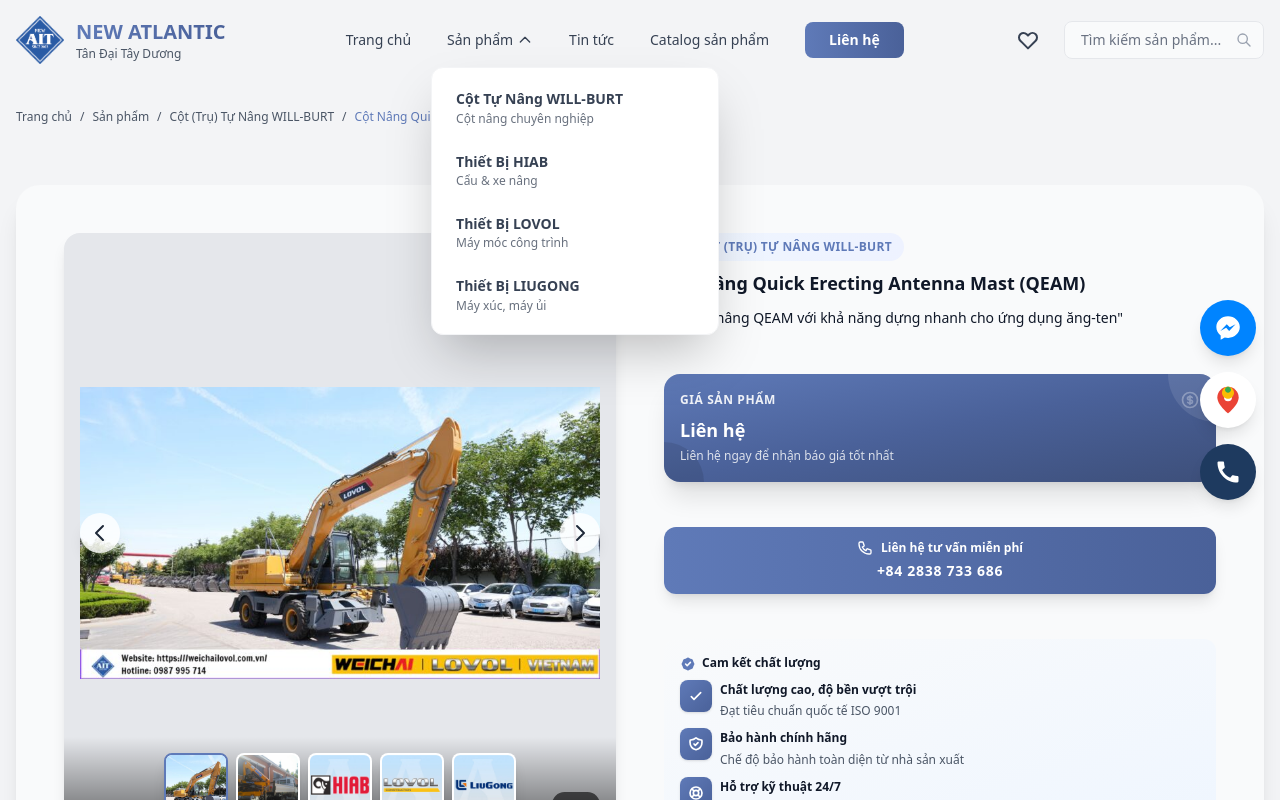
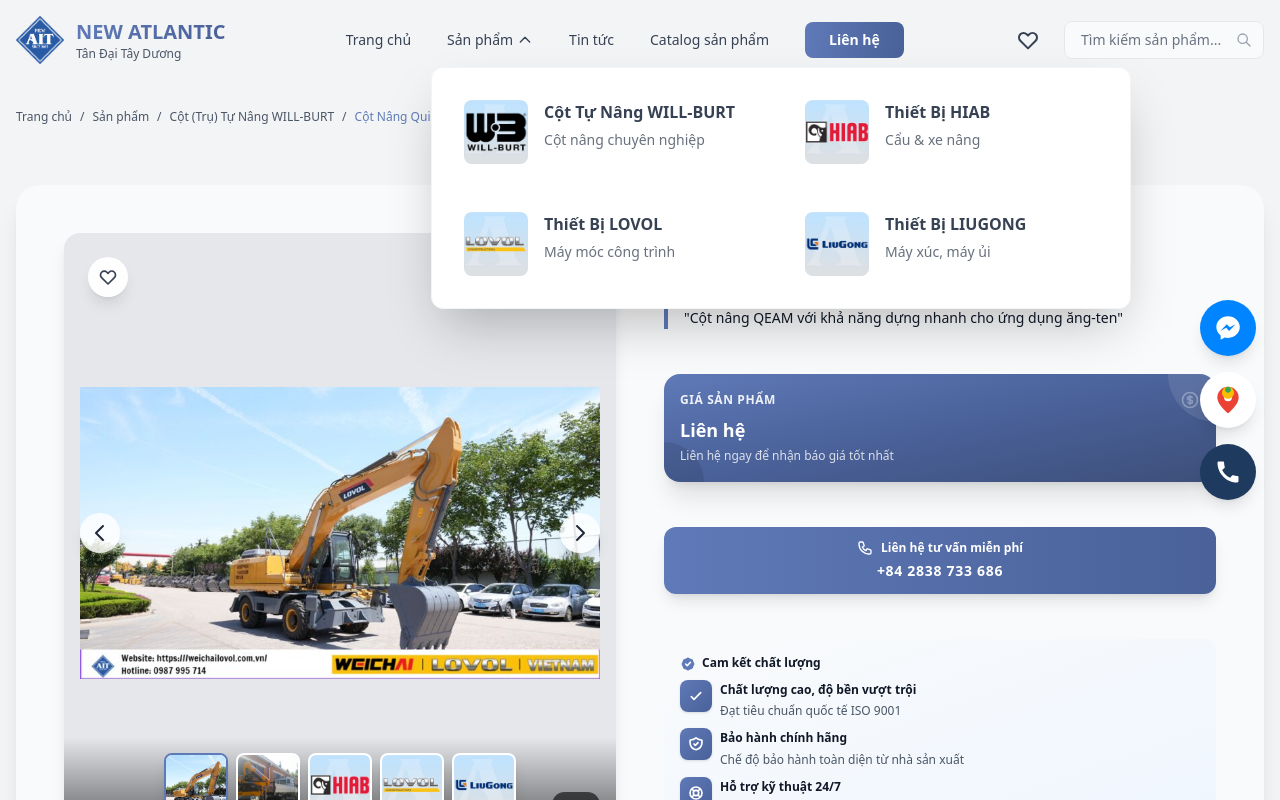
Before and after one commit to ChickenChoy/newatlantic.vn, a Next.js app: page /san-pham/cot-tu-nang-will-burt/cot-nang-quick-erecting-antenna-mast-qeam in a window 1280 px wide. Both pictures are taken after a click on the button "Sản phẩm". Shown: the top 800 px of the page. Built offline with nearby package versions, Linux system fonts and the light colour scheme.

Commit message:
feat: enhance Header and ProductPageContent components with improved dropdown layout and wishlist functionality

```diff
--- a/app/globals.css
+++ b/app/globals.css
@@ -432,7 +432,7 @@ img {
 @media (max-width: 640px) {
   /* Improve touch targets for mobile */
   button, a, input, textarea, select {
-    min-height: 44px;
+    /* min-height: 44px; */
     min-width: 44px;
   }
 
--- a/components/Header.tsx
+++ b/components/Header.tsx
@@ -185,43 +185,87 @@ export default function Header() {
                 </svg>
               </button>
               <div
-                className={`absolute left-0 top-full mt-2 w-72 bg-white shadow-2xl rounded-xl transition-all duration-200 overflow-hidden border border-gray-100 ${
+                className={`absolute left-0 top-full mt-2 w-[700px] bg-white shadow-2xl rounded-xl transition-all duration-200 overflow-hidden border border-gray-100 ${
                   mounted && openDropdown === 'products' ? 'opacity-100 visible' : 'opacity-0 invisible'
                 }`}
                 suppressHydrationWarning
               >
-                <div className="p-2">
+                <div className="p-4 grid grid-cols-2 gap-4" suppressHydrationWarning>
                   <Link
                     href="/san-pham/cot-tu-nang-will-burt"
                     onClick={() => setOpenDropdown(null)}
-                    className="block px-4 py-3 text-gray-700 hover:bg-[#5f7ab8] hover:text-white rounded-lg transition-colors"
+                    className="flex items-start gap-4 px-4 py-4 text-gray-700 hover:bg-[#5f7ab8] hover:text-white rounded-lg transition-colors group"
+                    suppressHydrationWarning
                   >
-                    <div className="font-semibold">Cột Tự Nâng WILL-BURT</div>
-                    <div className="text-xs opacity-75">Cột nâng chuyên nghiệp</div>
+                    <div className="relative w-16 h-16 rounded-lg overflow-hidden flex-shrink-0 bg-gray-100" suppressHydrationWarning>
+                      <Image
+                        src="/images/box-image/will-burt.jpg"
+                        alt="WILL-BURT"
+                        fill
+                        className="object-cover"
+                      />
+                    </div>
+                    <div className="flex-1" suppressHydrationWarning>
+                      <div className="font-semibold text-base mb-1.5" suppressHydrationWarning>Cột Tự Nâng WILL-BURT</div>
+                      <div className="text-sm opacity-75" suppressHydrationWarning>Cột nâng chuyên nghiệp</div>
+                    </div>
                   </Link>
                   <Link
                     href="/san-pham/thiet-bi-nang-ha-hiab"
                     onClick={() => setOpenDropdown(null)}
-                    className="block px-4 py-3 text-gray-700 hover:bg-[#5f7ab8] hover:text-white rounded-lg transition-colors"
+                    className="flex items-start gap-4 px-4 py-4 text-gray-700 hover:bg-[#5f7ab8] hover:text-white rounded-lg transition-colors group"
+                    suppressHydrationWarning
                   >
-                    <div className="font-semibold">Thiết Bị HIAB</div>
-                    <div className="text-xs opacity-75">Cẩu & xe nâng</div>
+                    <div className="relative w-16 h-16 rounded-lg overflow-hidden flex-shrink-0 bg-gray-100" suppressHydrationWarning>
+                      <Image
+                        src="/images/box-image/hiab.jpg"
+                        alt="HIAB"
+                        fill
+                        className="object-cover"
+                      />
+                    </div>
+                    <div className="flex-1" suppressHydrationWarning>
+                      <div className="font-semibold text-base mb-1.5" suppressHydrationWarning>Thiết Bị HIAB</div>
+                      <div className="text-sm opacity-75" suppressHydrationWarning>Cẩu & xe nâng</div>
+                    </div>
                   </Link>
                   <Link
                     href="/san-pham/thiet-bi-cong-trinh-lovol"
                     onClick={() => setOpenDropdown(null)}
-                    className="block px-4 py-3 text-gray-700 hover:bg-[#5f7ab8] hover:text-white rounded-lg transition-colors"
+                    className="flex items-start gap-4 px-4 py-4 text-gray-700 hover:bg-[#5f7ab8] hover:text-white rounded-lg transition-colors group"
+                    suppressHydrationWarning
                   >
-                    <div className="font-semibold">Thiết Bị LOVOL</div>
-                    <div className="text-xs opacity-75">Máy móc công trình</div>
+                    <div className="relative w-16 h-16 rounded-lg overflow-hidden flex-shrink-0 bg-gray-100" suppressHydrationWarning>
+                      <Image
+                        src="/images/box-image/lovol.jpg"
+                        alt="LOVOL"
+                        fill
+                        className="object-cover"
+                      />
+                    </div>
+                    <div className="flex-1" suppressHydrationWarning>
+                      <div className="font-semibold text-base mb-1.5" suppressHydrationWarning>Thiết Bị LOVOL</div>
+                      <div className="text-sm opacity-75" suppressHydrationWarning>Máy móc công trình</div>
+                    </div>
                   </Link>
                   <Link
                     href="/san-pham/thiet-bi-cong-trinh-liugong"
                     onClick={() => setOpenDropdown(null)}
-                    className="block px-4 py-3 text-gray-700 hover:bg-[#5f7ab8] hover:text-white rounded-lg transition-colors"
+                    className="flex items-start gap-4 px-4 py-4 text-gray-700 hover:bg-[#5f7ab8] hover:text-white rounded-lg transition-colors group"
+                    suppressHydrationWarning
                   >
-                    <div className="font-semibold">Thiết Bị LIUGONG</div>
-                    <div className="text-xs opacity-75">Máy xúc, máy ủi</div>
+                    <div className="relative w-16 h-16 rounded-lg overflow-hidden flex-shrink-0 bg-gray-100" suppressHydrationWarning>
+                      <Image
+                        src="/images/box-image/liugong.jpg"
+                        alt="LIUGONG"
+                        fill
+                        className="object-cover"
+                      />
+                    </div>
+                    <div className="flex-1" suppressHydrationWarning>
+                      <div className="font-semibold text-base mb-1.5" suppressHydrationWarning>Thiết Bị LIUGONG</div>
+                      <div className="text-sm opacity-75" suppressHydrationWarning>Máy xúc, máy ủi</div>
+                    </div>
                   </Link>
                 </div>
               </div>
--- a/components/ProductPageContent.tsx
+++ b/components/ProductPageContent.tsx
@@ -5,6 +5,7 @@ import Link from 'next/link';
 import Image from 'next/image';
 import TouchGestureWrapper from './TouchGestureWrapper';
 import ImageModal from './ImageModal';
+import { WishlistManager } from '@/lib/wishlist';
 
 interface ProductPageContentProps {
   product: any;
@@ -14,9 +15,25 @@ interface ProductPageContentProps {
 export default function ProductPageContent({ product, relatedProducts }: ProductPageContentProps) {
   const [currentImageIndex, setCurrentImageIndex] = useState(0);
   const [isModalOpen, setIsModalOpen] = useState(false);
+  const [isInWishlist, setIsInWishlist] = useState(false);
   const sliderRef = useRef<HTMLDivElement>(null);
 
   const images = product.images || [product.image];
+
+  // Check if product is in wishlist
+  useEffect(() => {
+    setIsInWishlist(WishlistManager.isInWishlist(product.id));
+  }, [product.id]);
+
+  const toggleWishlist = () => {
+    if (isInWishlist) {
+      WishlistManager.removeFromWishlist(product.id);
+      setIsInWishlist(false);
+    } else {
+      WishlistManager.addToWishlist(product);
+      setIsInWishlist(true);
+    }
+  };
 
   const nextImage = () => {
     setCurrentImageIndex((prev) => (prev + 1) % images.length);
@@ -160,6 +177,21 @@ export default function ProductPageContent({ product, relatedProducts }: Product
                     </svg>
                   </div>
                 )}
+
+                {/* Wishlist Button */}
+                <button
+                  onClick={toggleWishlist}
+                  className={`absolute top-3 sm:top-4 md:top-6 left-3 sm:left-4 md:left-6 w-10 h-10 rounded-full flex items-center justify-center shadow-lg transition-colors z-10 ${
+                    isInWishlist
+                      ? 'bg-red-500 text-white'
+                      : 'bg-white/95 backdrop-blur-sm text-gray-700 hover:bg-red-500 hover:text-white'
+                  }`}
+                  title={isInWishlist ? 'Xóa khỏi yêu thích' : 'Thêm vào yêu thích'}
+                >
+                  <svg className="w-5 h-5" fill={isInWishlist ? 'currentColor' : 'none'} stroke="currentColor" viewBox="0 0 24 24">
+                    <path strokeLinecap="round" strokeLinejoin="round" strokeWidth={2} d="M4.318 6.318a4.5 4.5 0 000 6.364L12 20.364l7.682-7.682a4.5 4.5 0 00-6.364-6.364L12 7.636l-1.318-1.318a4.5 4.5 0 00-6.364 0z" />
+                  </svg>
+                </button>
 
                 {/* Navigation Arrows - Only show if there are multiple images */}
                 {images.length > 1 && (
```
Also changed, not shown: components/ImageModal.tsx (+12 -12 lines).
